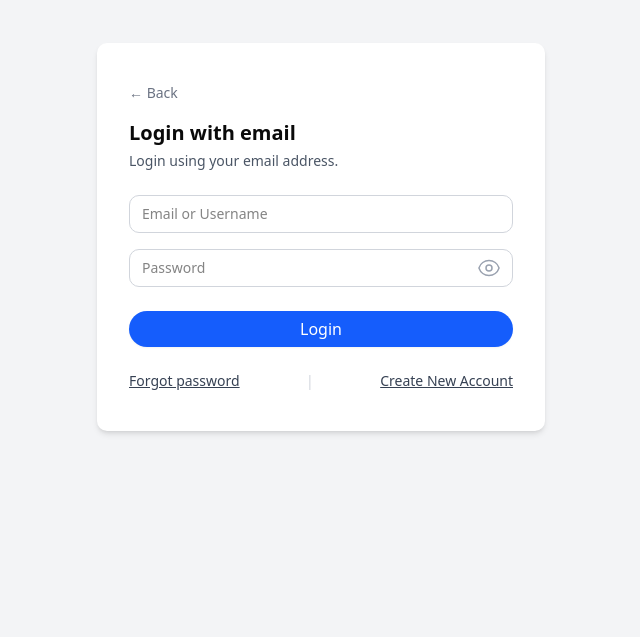
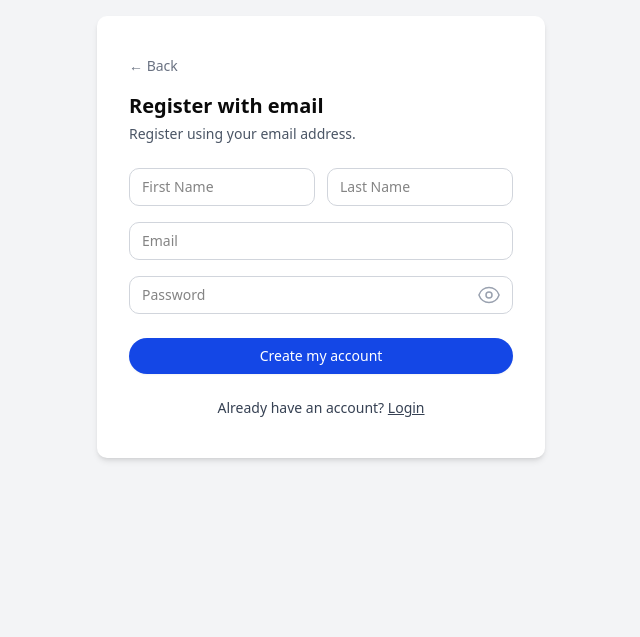
Before and after one commit to ParasharDeb/Kandid-assignment, a Next.js app: page / in a window 1280 px wide. Shown: the part 163-800 px from the top of the page, without its empty margins (319-959 px from the left). Built offline with nearby package versions, Linux system fonts and the light colour scheme.

Commit message:
auth pages look about right

```diff
--- /dev/null
+++ b/app/icons/email.tsx
@@ -0,0 +1,9 @@
+export default function EmailIcon(){
+    return(
+        <svg xmlns="http://www.w3.org/2000/svg" viewBox="0 0 24 24" fill="currentColor" className="size-4">
+  <path d="M1.5 8.67v8.58a3 3 0 0 0 3 3h15a3 3 0 0 0 3-3V8.67l-8.928 5.493a3 3 0 0 1-3.144 0L1.5 8.67Z" />
+  <path d="M22.5 6.908V6.75a3 3 0 0 0-3-3h-15a3 3 0 0 0-3 3v.158l9.714 5.978a1.5 1.5 0 0 0 1.572 0L22.5 6.908Z" />
+</svg>
+
+    )
+}
--- /dev/null
+++ b/app/icons/google.tsx
@@ -0,0 +1,7 @@
+export default function Googleicon(){
+    return(
+        <svg xmlns="http://www.w3.org/2000/svg" x="0px" y="0px" width="100" height="100" viewBox="0 0 48 48">
+<path fill="#fbc02d" d="M43.611,20.083H42V20H24v8h11.303c-1.649,4.657-6.08,8-11.303,8c-6.627,0-12-5.373-12-12	s5.373-12,12-12c3.059,0,5.842,1.154,7.961,3.039l5.657-5.657C34.046,6.053,29.268,4,24,4C12.955,4,4,12.955,4,24s8.955,20,20,20	s20-8.955,20-20C44,22.659,43.862,21.35,43.611,20.083z"></path><path fill="#e53935" d="M6.306,14.691l6.571,4.819C14.655,15.108,18.961,12,24,12c3.059,0,5.842,1.154,7.961,3.039	l5.657-5.657C34.046,6.053,29.268,4,24,4C16.318,4,9.656,8.337,6.306,14.691z"></path><path fill="#4caf50" d="M24,44c5.166,0,9.86-1.977,13.409-5.192l-6.19-5.238C29.211,35.091,26.715,36,24,36	c-5.202,0-9.619-3.317-11.283-7.946l-6.522,5.025C9.505,39.556,16.227,44,24,44z"></path><path fill="#1565c0" d="M43.611,20.083L43.595,20L42,20H24v8h11.303c-0.792,2.237-2.231,4.166-4.087,5.571	c0.001-0.001,0.002-0.001,0.003-0.002l6.19,5.238C36.971,39.205,44,34,44,24C44,22.659,43.862,21.35,43.611,20.083z"></path>
+</svg>
+    )
+}
--- a/app/maincomps/authpage.tsx
+++ b/app/maincomps/authpage.tsx
@@ -2,7 +2,8 @@
 
 import { Button } from "@/components/ui/button"; // shadcn Button
 import Link from "next/link";
-
+import Googleicon from "../icons/google";
+import EmailIcon from "../icons/email";
 export default function Authpage() {
   return (
     <div className="backdrop-blur-lg min-h-screen flex items-center justify-center">
@@ -13,10 +14,11 @@
         </p>
         <div className="w-full flex flex-col gap-4">
           <Button variant="outline" className="w-full">
-            {/* Google icon can be added here if using an icon library */}
+            <Googleicon/>
             Continue with Google
           </Button>
           <Button className="w-full bg-blue-700">
+            <EmailIcon/>
             Login with Email
           </Button>
         </div>
--- a/app/maincomps/register.tsx
+++ b/app/maincomps/register.tsx
@@ -68,7 +68,6 @@
             Create my account
           </Button>
         </form>
-        {/* Bottom text */}
         <div className="mt-6 text-sm text-gray-700 text-center">
           Already have an account?{" "}
           <Link href="#" className="underline hover:text-blue-600">
--- a/app/page.tsx
+++ b/app/page.tsx
@@ -4,8 +4,9 @@
 import Register from "./maincomps/register";
 export default function Home() {
   return (
-    <div className="bg-yellow-100">
+    <div>
       {/* Landing page logic */}
+      <Register/>
       <EmailAuth/>
     </div>
   );
```
Also changed, not shown: app/maincomps/emailauth.tsx (+4 -4 lines).
